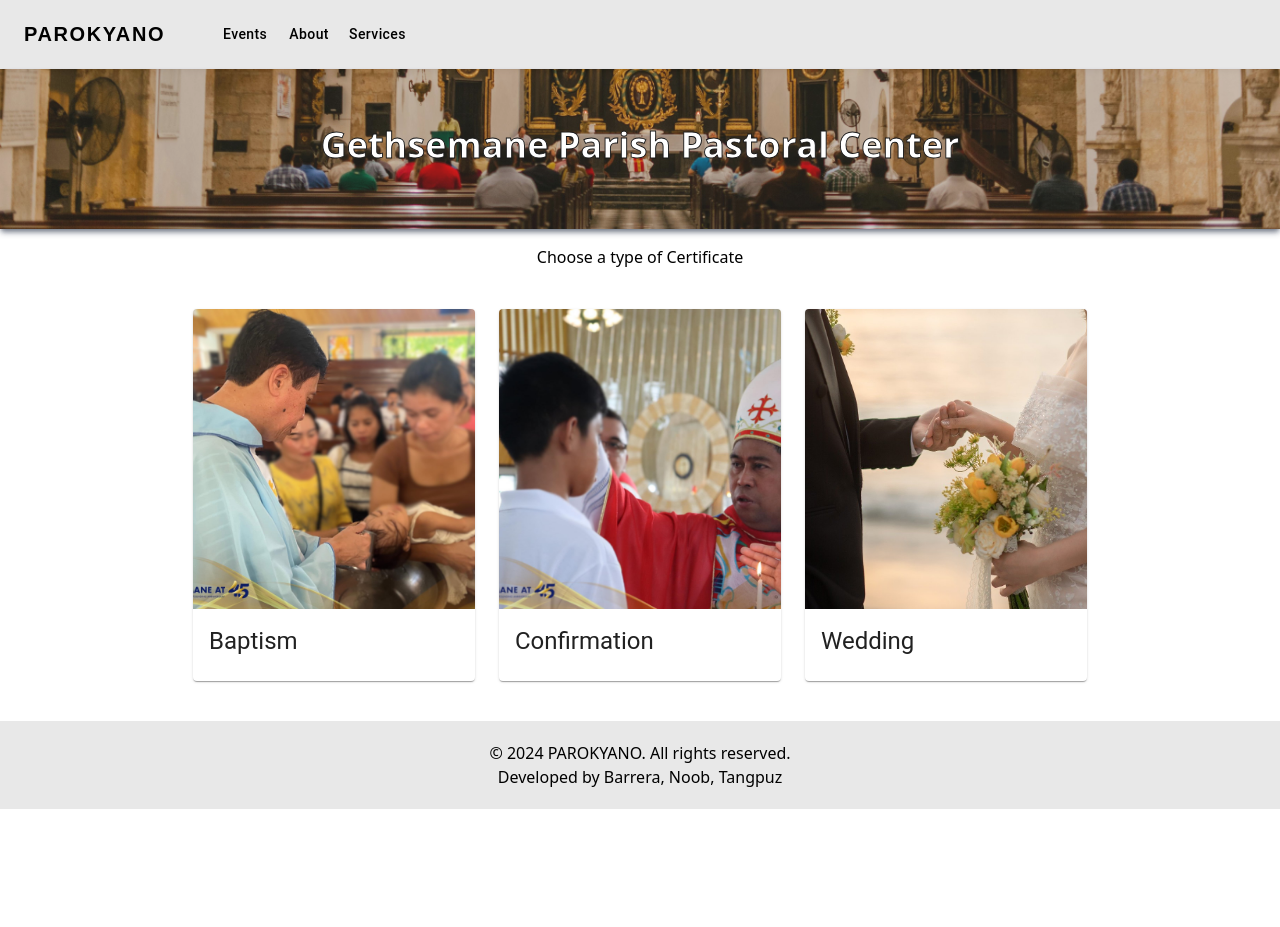
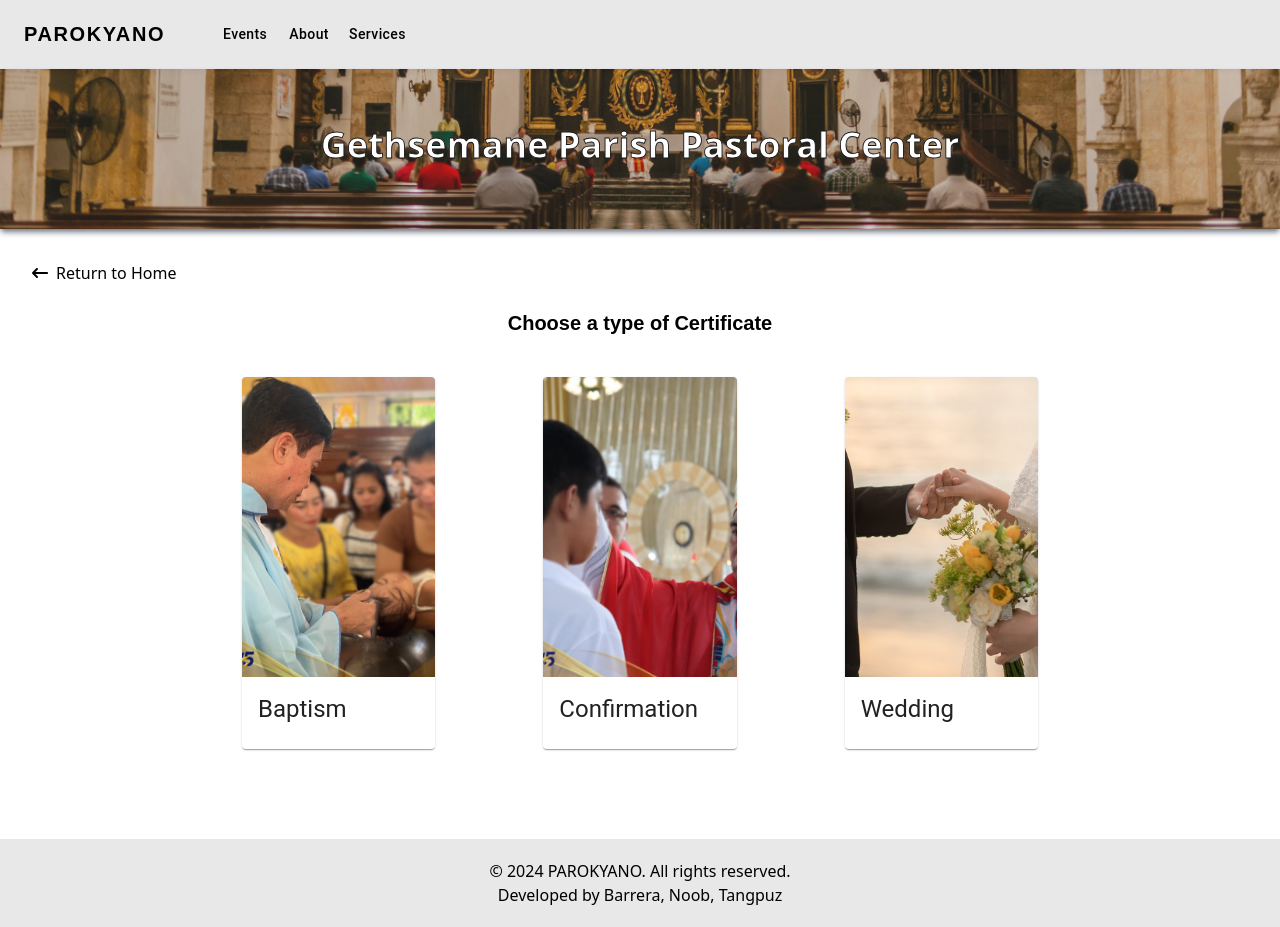
Before and after one commit to b1gmcdaddy/parokyano, a React (Vite) app in the folder client/: page /certificates in a window 1280 px wide. Before the commit the page ends 809 px from the top, so only its background shows below. Built offline with nearby package versions, Linux system fonts and the light colour scheme.

Commit message:
spacing and backbutton

```diff
--- a/client/src/pages/parishioner/Certificate.jsx
+++ b/client/src/pages/parishioner/Certificate.jsx
@@ -8,23 +8,11 @@ import Header from '../../components/Header';
 import { Grid, Card, CardContent, CardMedia, CardActionArea, Typography } from '@mui/material';
 import Footer from '../../components/Footer';
 import { FontAwesomeIcon } from '@fortawesome/react-fontawesome';
-import { faCross, faQuestion } from '@fortawesome/free-solid-svg-icons';
-
+import { faArrowLeftLong } from '@fortawesome/free-solid-svg-icons';
+import { Link } from "react-router-dom";
 
 
 const Certificates = () => {
-
-    const certNames = {
-        position: 'absolute',
-        bottom: 0,
-        right: 0,
-        padding: '8px',
-        marginRight: '20px',
-        color: 'white',
-        fontWeight: 'bold',
-        fontSize: '30px',
-    };
-
 
     return(
         <>
@@ -33,12 +21,16 @@ const Certificates = () => {
                 backgroundImage={imageHeader}
                 title="Gethsemane Parish Pastoral Center"
             />
+            <Link to='/' className="max-w-[1440px] mx-auto mt-8 md:mb-6 md:flex items-center">
+                <FontAwesomeIcon icon={faArrowLeftLong}  className="ml-8 md:mr-2"/>
+              <p className="xs:hidden md:flex">Return to Home</p>
+            </Link>
+            <h1 align='center' className="font-bold text-xl font-[Arial]">Choose a type of Certificate</h1>
 
-            <h1 align='center'>Choose a type of Certificate</h1>
+            <Grid container spacing={1} padding={5} justifyContent={"center"}
+            sx={{marginBottom:"50px"}}>
 
-            <Grid container spacing={3} padding={5} justifyContent={"center"}>
-
-                <Grid item xs={12} md={3} style={{ position: 'relative' }}>
+                <Grid item xs={12} md={2} style={{ position: 'relative' }}>
                     <Card sx={{ maxWidth: 345,
                         transition: 'opacity 0.3s ease',
                         '&:hover': {
@@ -66,7 +58,7 @@ const Certificates = () => {
                     </Card>
                 </Grid>
 
-                <Grid item xs={12} md={3} style={{ position: 'relative' }}>
+                <Grid item xs={12} md={2} style={{ position: 'relative' }} sx={{marginX: {xs: 0, md: '100px'}}}>
                     <Card sx={{ maxWidth: 345,
                         transition: 'opacity 0.3s ease',
                         '&:hover': {
@@ -94,7 +86,7 @@ const Certificates = () => {
                     </Card>
                 </Grid>
 
-                <Grid item xs={12} md={3} style={{ position: 'relative' }}>
+                <Grid item xs={12} md={2} style={{ position: 'relative' }}>
                     <Card sx={{ maxWidth: 345,
                         transition: 'opacity 0.3s ease',
                         '&:hover': {
```
